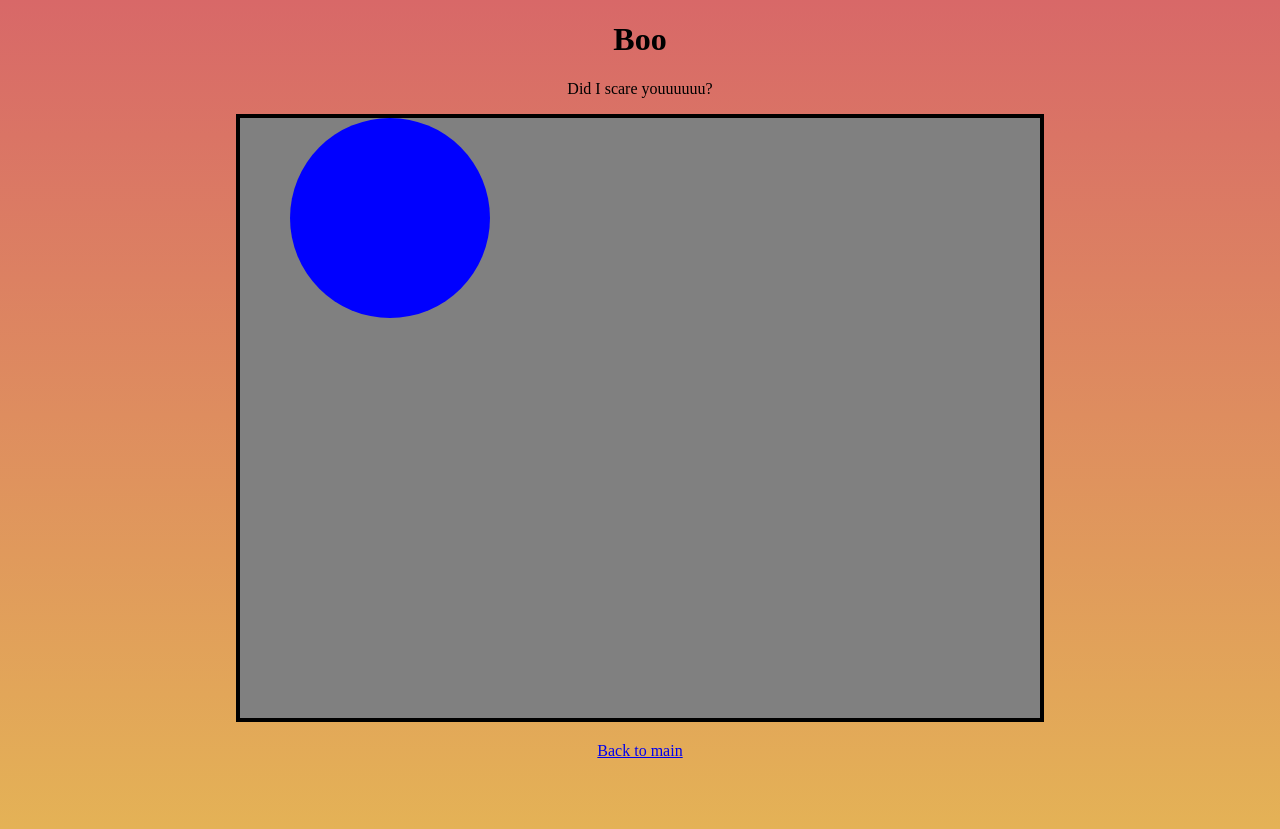
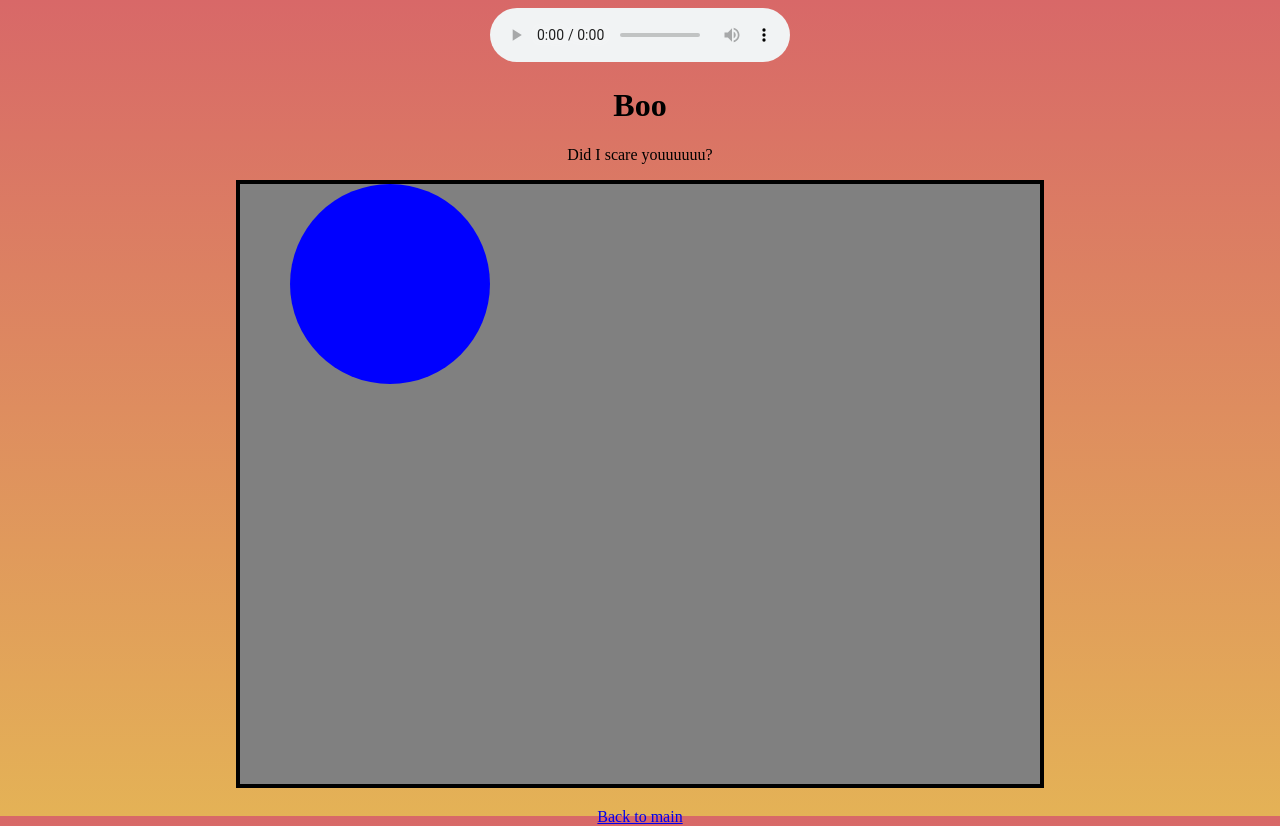
Before and after one commit to waltec71/waltec71.github.io, a plain HTML site: page page4.html in a window 1280 px wide. Drawn offline with Linux system fonts and the light colour scheme.

Commit message:
Update page4.html

```diff
--- a/page4.html
+++ b/page4.html
@@ -5,7 +5,9 @@
   <title>
     King!
   </title>
-  <audio src="Sakura_2020.mp3" loop autoplay></audio>
+  <audio controls="false" autoplay="true">
+  <source src="Sakura_2020.mp3">
+  </audio>
 
   <style>
       #gameArea{
```
